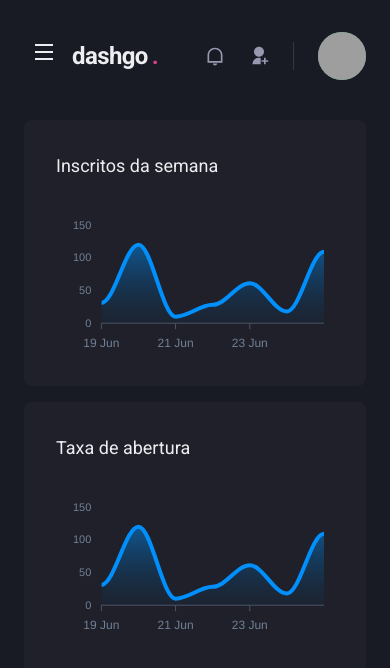
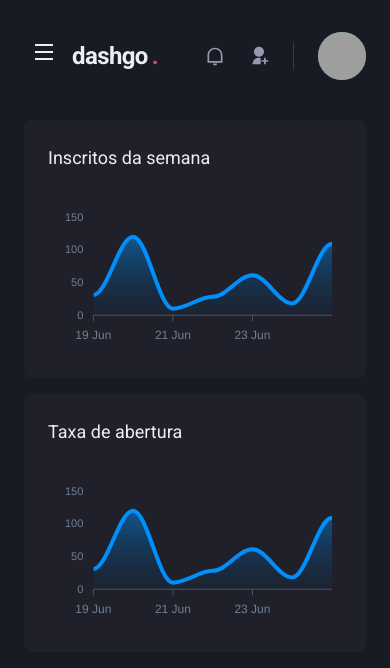
Before and after one commit to jordelucas/dashgo, a Next.js app: page /dashboard in a window 390 px wide. Shown: the top 668 px of the page. Built offline with nearby package versions, Linux system fonts and the light colour scheme; grey boxes are pictures that could not be loaded.

Commit message:
adjust Dashboard to responsive

```diff
--- a/src/pages/dashboard.tsx
+++ b/src/pages/dashboard.tsx
@@ -80,7 +80,7 @@ export default function Dashboard() {
           alignItems='flex-start'
         >
           <Box
-            padding='8'
+            padding={["6", "8"]}
             background='gray.800'
             borderRadius={8}
             paddingBottom='4'
@@ -91,7 +91,12 @@ export default function Dashboard() {
             <Chart options={options} series={series} type='area' height={160} />
           </Box>
 
-          <Box padding='8' background='gray.800' borderRadius={8}>
+          <Box
+            padding={["6", "8"]}
+            background='gray.800'
+            borderRadius={8}
+            paddingBottom='4'
+          >
             <Text fontSize='large' marginBottom='4'>
               Taxa de abertura
             </Text>
```
